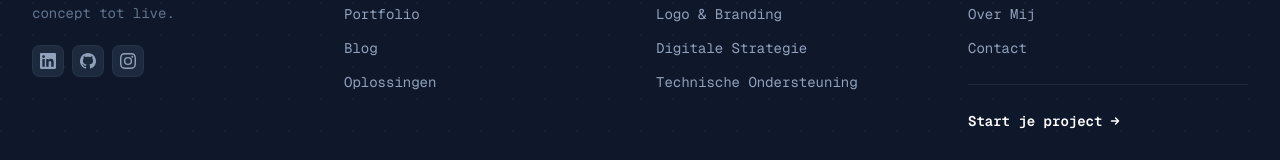
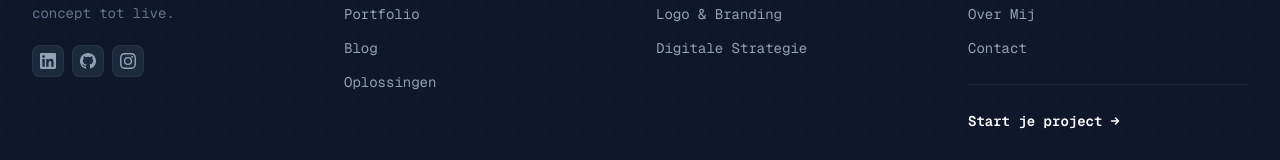
Before and after one commit to VanTwembeke/IntrICT, a Next.js app: page / in a window 1280 px wide. Shown: the part 4474-4634 px from the top of the page. Built offline with nearby package versions, Linux system fonts and the light colour scheme; no server answers.

Commit message:
Update Footer.tsx

```diff
--- a/src/components/common/Footer.tsx
+++ b/src/components/common/Footer.tsx
@@ -23,7 +23,6 @@ export default function Footer() {
       { name: 'Website Ontwikkeling', href: '/blog/website-ontwikkeling' },
       { name: 'Logo & Branding', href: '/blog/logo-en-branding' },
       { name: 'Digitale Strategie', href: '/blog/digitale-strategie' },
-      { name: 'Technische Ondersteuning', href: '/blog/technische-ondersteuning' },
     ],
     legal: [
       { name: 'Sitemap', href: '/sitemap.xml' },
```
